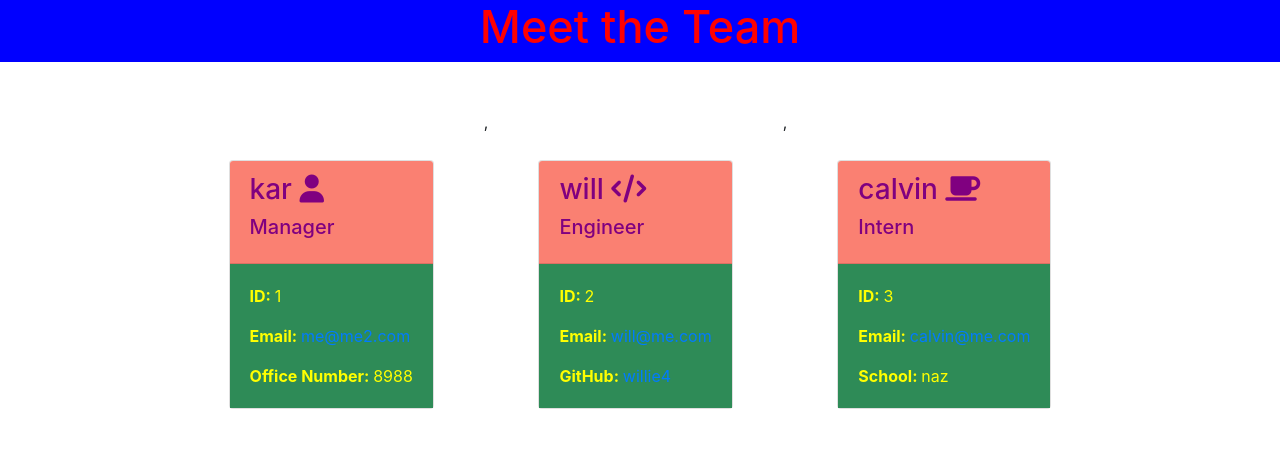
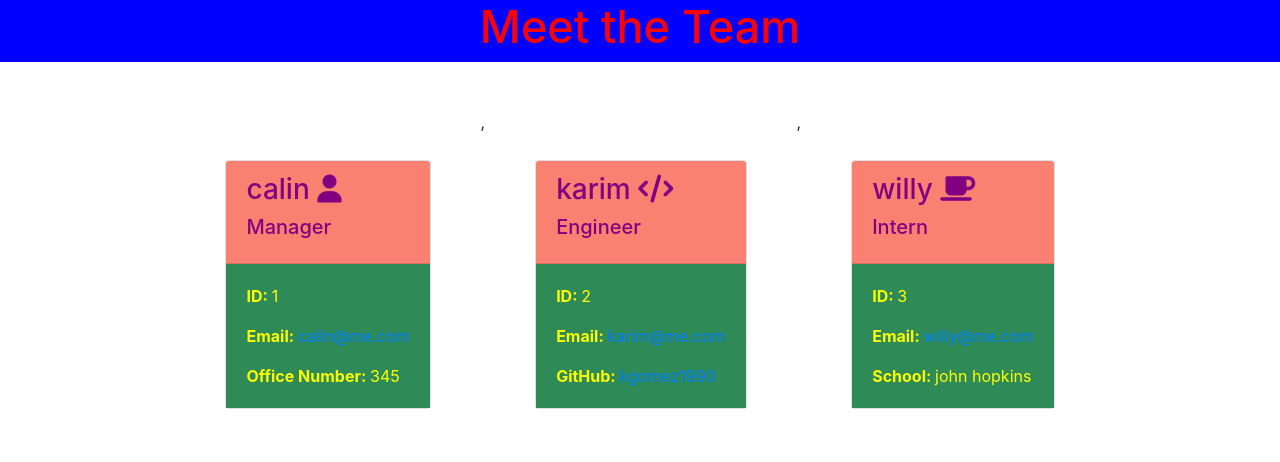
Before and after one commit to kgomez1990/teamprofilegenerator, a website: page output/team.html in a window 1280 px wide. Drawn offline with nearby package versions, Linux system fonts and the light colour scheme.

```diff
--- a/output/team.html
+++ b/output/team.html
@@ -25,37 +25,37 @@
 
                 <div class="card">
                         <div class="card-header">
-                                <h3>kar <i class="fas fa-user"></i> </h3>
+                                <h3>calin <i class="fas fa-user"></i> </h3>
                                 <h5 class="card-title">Manager</h5>
                         </div>
                         <div class="card-body">
                                 <p class="card-text"><span>ID: </span>1</p>
-                                <p class="card-text"><span>Email: </span><a href="mailto:me@me2.com"> me@me2.com</a></p>
-                                <p class="card-text"><span>Office Number: </span>8988</p>
+                                <p class="card-text"><span>Email: </span><a href="mailto:calin@me.com"> calin@me.com</a></p>
+                                <p class="card-text"><span>Office Number: </span>345</p>
                         </div>
                 </div>
                ,
                <div class="card">
                         <div class="card-header">
-                                <h3>will <i class="fas fa-code"></i> </h3>
+                                <h3>karim <i class="fas fa-code"></i> </h3>
                                 <h5 class="card-title">Engineer</h5>
                         </div>
                         <div class="card-body">
                                 <p class="card-text"><span>ID: </span>2</p>
-                                <p class="card-text"><span>Email: </span><a href="mailto:will@me.com"> will@me.com</a></p>
-                                <p class="card-text"><span>GitHub: </span> <a href="https://www.github.com/willie4">willie4</a></p>
+                                <p class="card-text"><span>Email: </span><a href="mailto:karim@me.com"> karim@me.com</a></p>
+                                <p class="card-text"><span>GitHub: </span> <a href="https://www.github.com/kgomez1990">kgomez1990</a></p>
                         </div>
                 </div>
                 ,
                 <div class="card">
                         <div class="card-header">
-                                <h3>calvin <i class="fas fa-coffee"></i> </h3>
+                                <h3>willy <i class="fas fa-coffee"></i> </h3>
                                 <h5 class="card-title">Intern</h5>
                         </div>
                         <div class="card-body">
                                 <p class="card-text"><span>ID: </span>3</p>
-                                <p class="card-text"><span>Email: </span> <a href="mailto:calvin@me.com"> calvin@me.com</a></p>
-                                <p class="card-text"><span>School: </span>naz</p>
+                                <p class="card-text"><span>Email: </span> <a href="mailto:willy@me.com"> willy@me.com</a></p>
+                                <p class="card-text"><span>School: </span>john hopkins</p>
                         </div>
                 </div>
 
```
Also changed, not shown: README.md.
